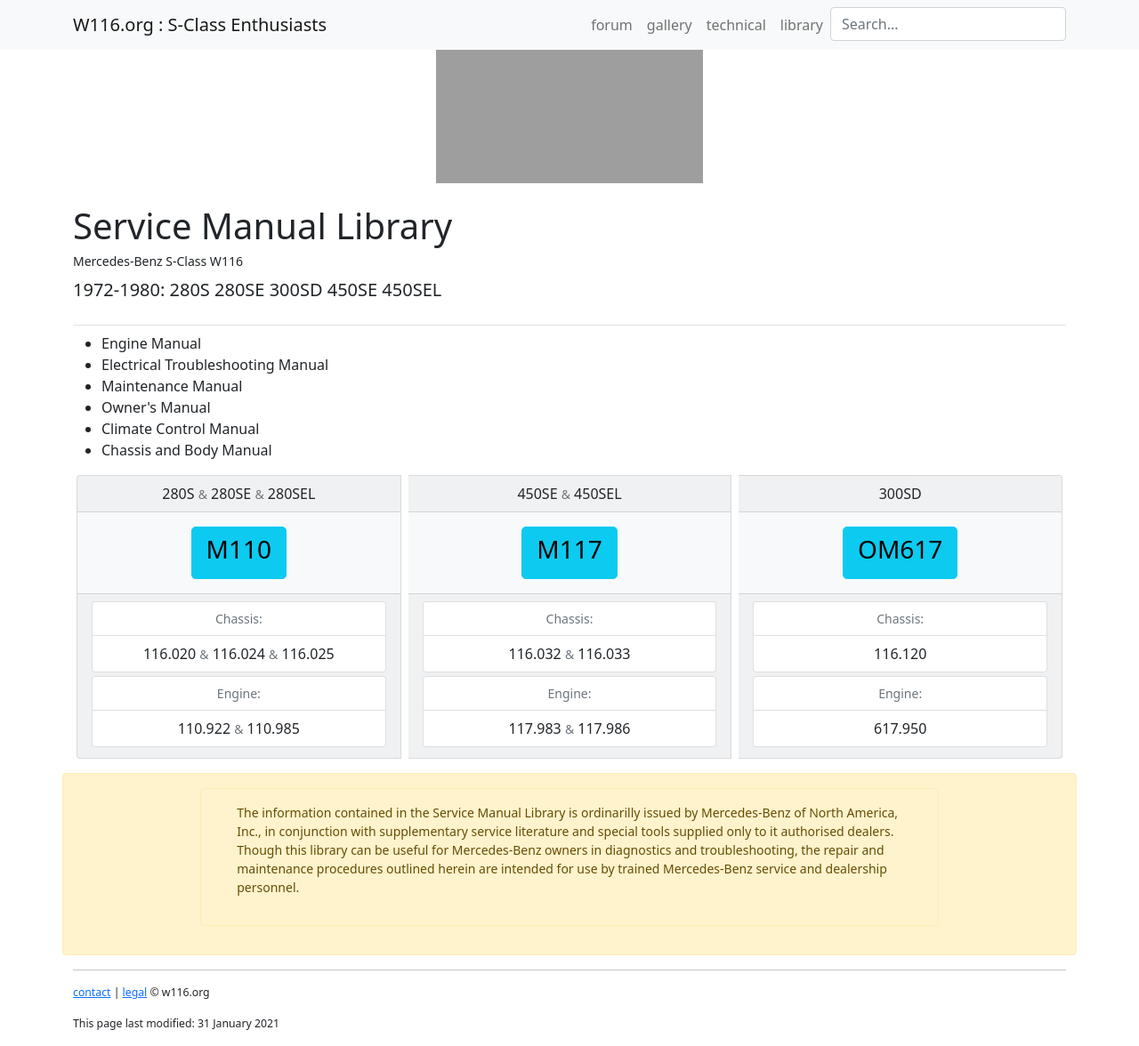
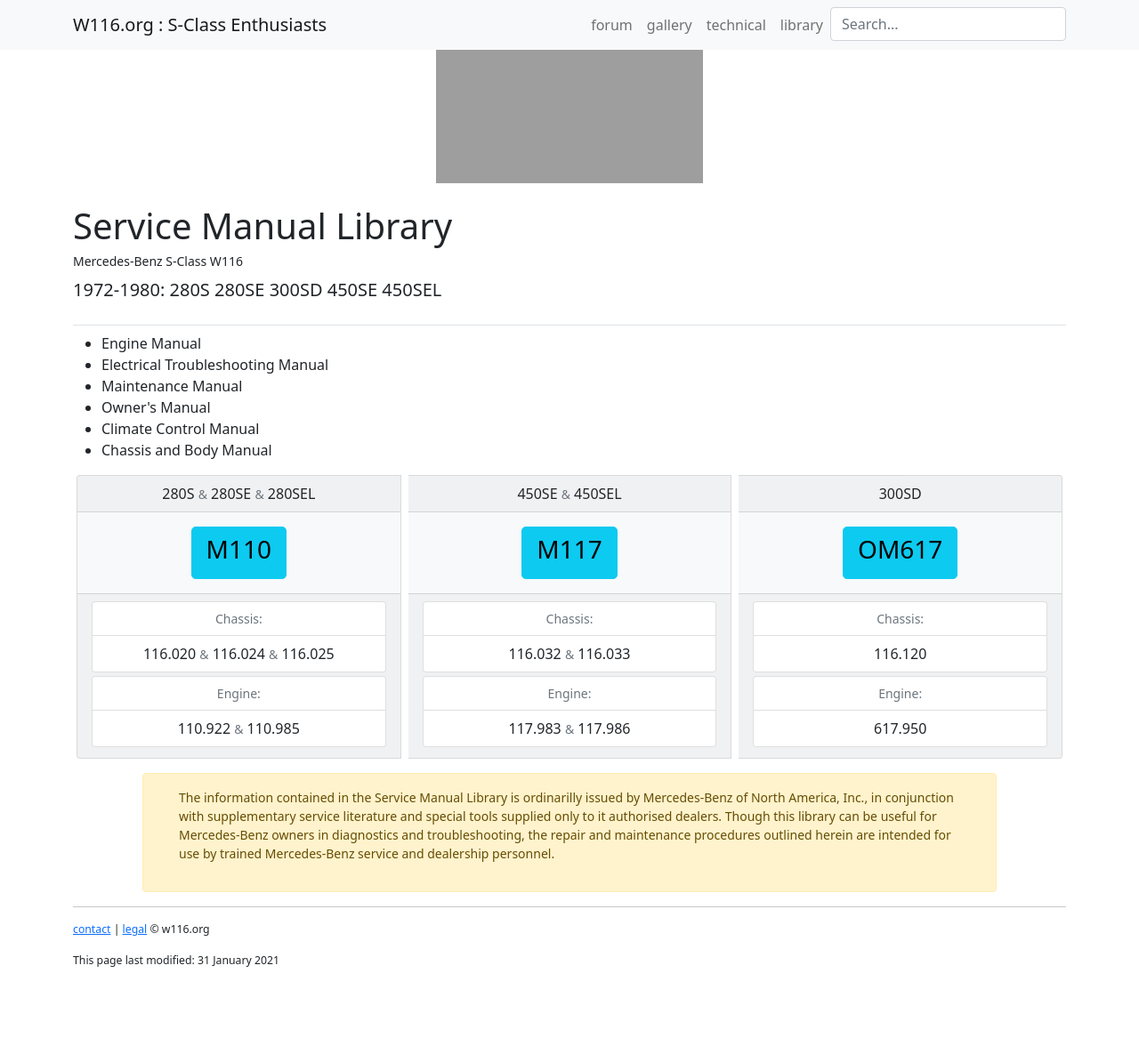
Before and after one commit to W116org/handbook, a Jekyll site: the page built from index.html, in a window 1280 px wide. Shown: the whole page at 89% size. Built offline with Jekyll 4.4.1, drawn with Linux system fonts in a browser that asks for light colours; comment, search, counter and statistics services are not loaded; after the commit the page ends 1105 px from its top, so only the background shows below that; grey boxes are pictures that could not be loaded.

Commit message:
Update default.html

```diff
--- a/_layouts/default.html
+++ b/_layouts/default.html
@@ -28,11 +28,7 @@
 
 </div> <!-- End of content -->
 
-<div id="disclaimer" class="container alert alert-warning">
-
-  {% include disclaimer.html %}
-
-</div> <!-- End of disclaimer -->
+{% include disclaimer.html %}
 
 {% include footer.html %}
 
```
